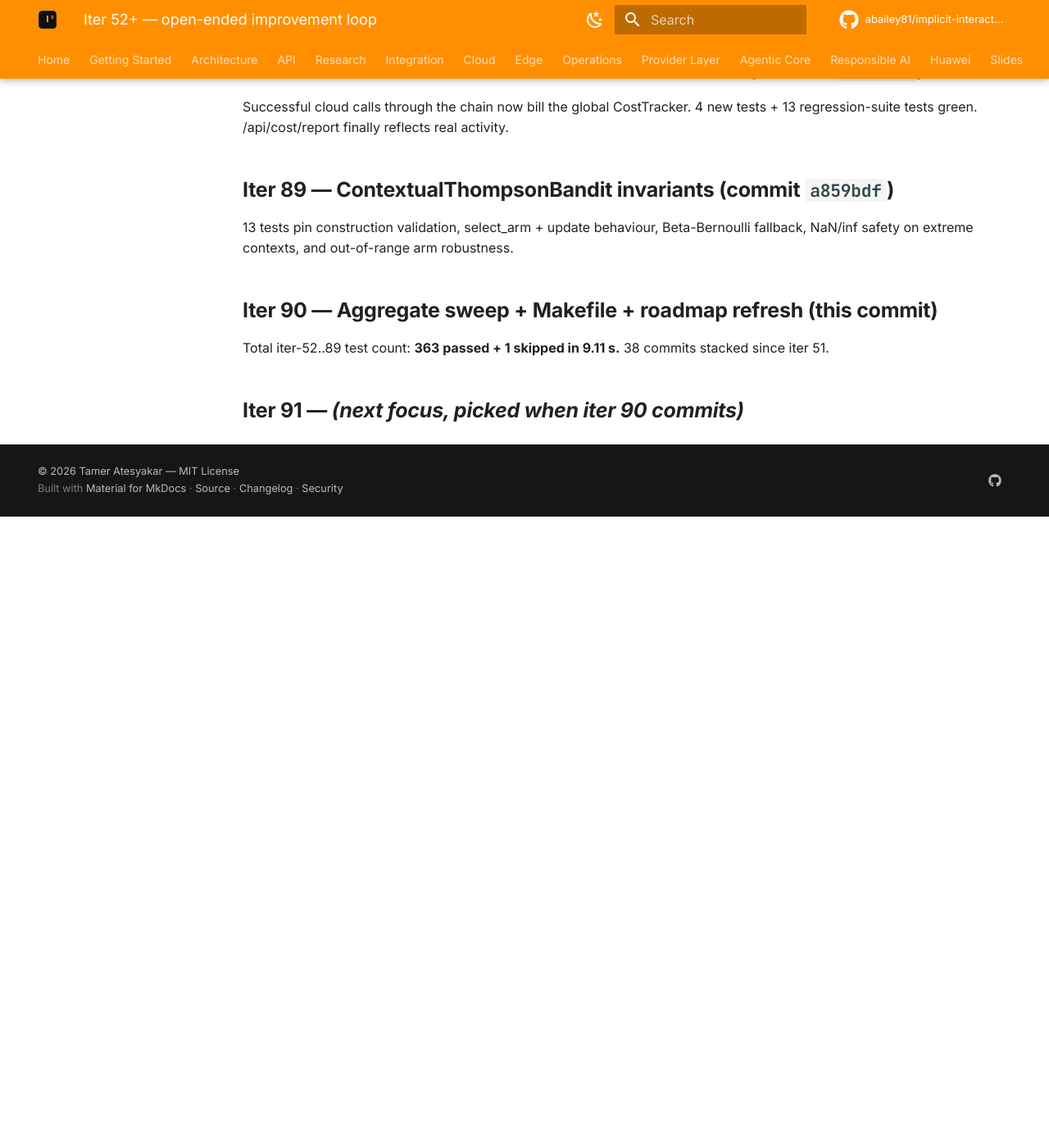
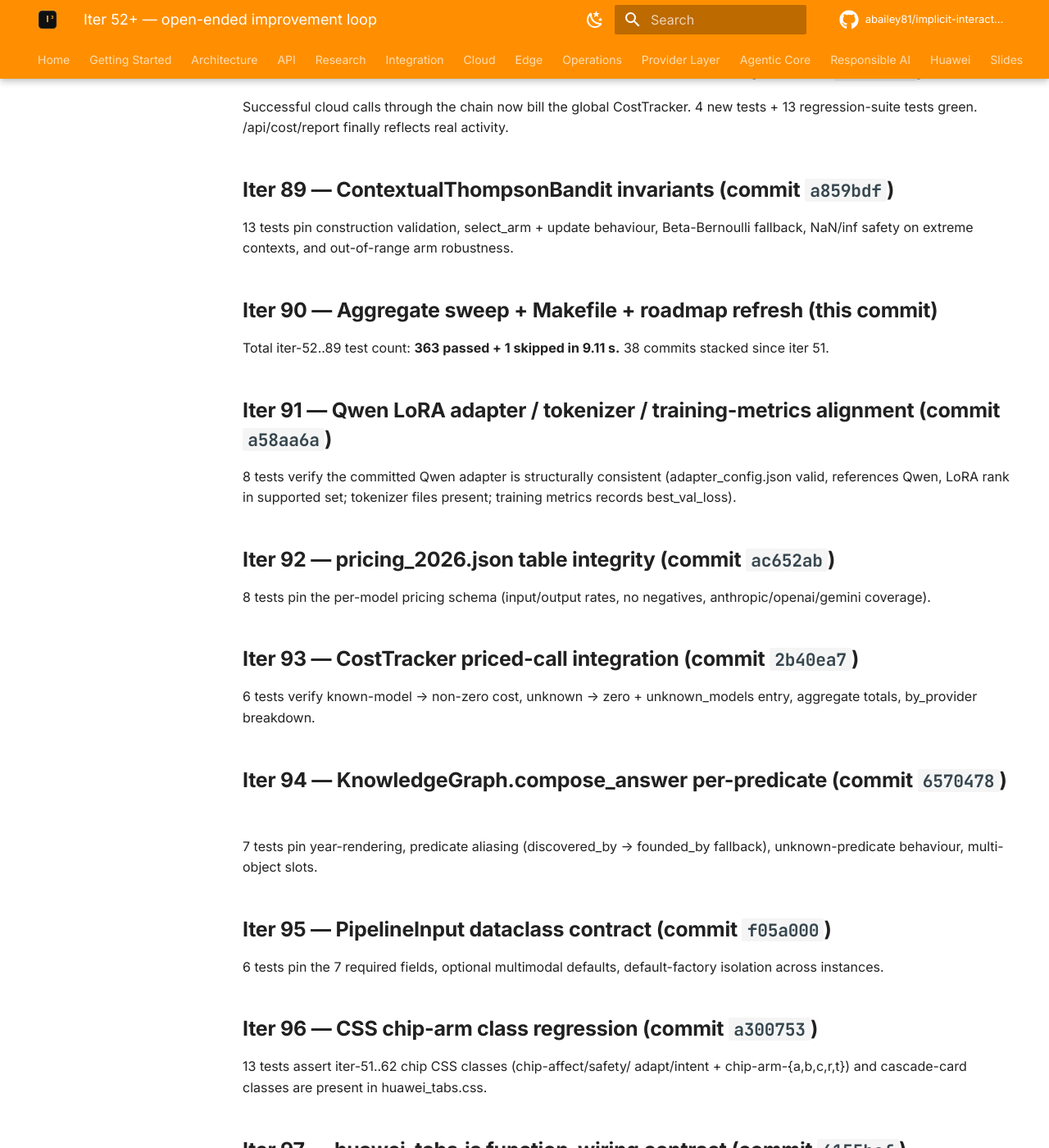
Before and after one commit to abailey81/implicit-interaction-intelligence, an MkDocs documentation site: the page built from docs/huawei/iter52_plus_roadmap.md, in a window 1280 px wide and 1400 px high, scrolled down 8246 px. Shown: the whole window at 82% size. Built offline with MkDocs 1.6.1 and Material for MkDocs 9.7.7, drawn with Linux system fonts in a browser that asks for light colours; comment, search, counter and statistics services are not loaded; the version menu is left out; before the commit the page ends 8876 px from its top, so only the background shows below that; some of the changed text lies outside the part shown.

Commit message:
iter 99: aggregate iter-91..98 sweep + Makefile + roadmap refresh
Documents iter 91 through iter 98 in the roadmap with one-line focus
+ commit hash for each, and extends the Makefile test-iter target to
include the 8 new test files.

VERIFICATION
- Aggregate iter-52..98 sweep: 433 passed + 1 skipped in 9.04 s
  across 39 test files.
- 48 commits stacked since iter 51 (52 → 99 inclusive).

OUTCOME
The roadmap doc records the full 48-iter trajectory with a stable
test-iter Makefile target that exercises every guard in 9 s flat.
Approaching iter 100 milestone.

Co-Authored-By: Claude Opus 4.7 (1M context) <noreply@anthropic.com>

```diff
--- a/docs/huawei/iter52_plus_roadmap.md
+++ b/docs/huawei/iter52_plus_roadmap.md
@@ -339,4 +339,52 @@ out-of-range arm robustness.
 Total iter-52..89 test count: **363 passed + 1 skipped in 9.11 s.**
 38 commits stacked since iter 51.
 
-## Iter 91 — *(next focus, picked when iter 90 commits)*
+## Iter 91 — Qwen LoRA adapter / tokenizer / training-metrics alignment (commit `a58aa6a`)
+
+8 tests verify the committed Qwen adapter is structurally consistent
+(adapter_config.json valid, references Qwen, LoRA rank in supported
+set; tokenizer files present; training metrics records best_val_loss).
+
+## Iter 92 — pricing_2026.json table integrity (commit `ac652ab`)
+
+8 tests pin the per-model pricing schema (input/output rates, no
+negatives, anthropic/openai/gemini coverage).
+
+## Iter 93 — CostTracker priced-call integration (commit `2b40ea7`)
+
+6 tests verify known-model → non-zero cost, unknown → zero +
+unknown_models entry, aggregate totals, by_provider breakdown.
+
+## Iter 94 — KnowledgeGraph.compose_answer per-predicate (commit `6570478`)
+
+7 tests pin year-rendering, predicate aliasing (discovered_by →
+founded_by fallback), unknown-predicate behaviour, multi-object slots.
+
+## Iter 95 — PipelineInput dataclass contract (commit `f05a000`)
+
+6 tests pin the 7 required fields, optional multimodal defaults,
+default-factory isolation across instances.
+
+## Iter 96 — CSS chip-arm class regression (commit `a300753`)
+
+13 tests assert iter-51..62 chip CSS classes (chip-affect/safety/
+adapt/intent + chip-arm-{a,b,c,r,t}) and cascade-card classes are
+present in huawei_tabs.css.
+
+## Iter 97 — huawei_tabs.js function-wiring contract (commit `6155bcf`)
+
+16 tests assert each wireXxxTab() is both defined and invoked
+from the boot block, plus iter-53/55 helper functions present.
+
+## Iter 98 — intent dataset JSONL file integrity (commit `588cca9`)
+
+6 tests verify split sizes, required fields, action vocab in
+SUPPORTED_ACTIONS, slot whitelist compliance, JSON validity of the
+completion column.
+
+## Iter 99 — Aggregate iter-91..98 sweep + Makefile + roadmap (this commit)
+
+Total iter-52..98 test count: **433 passed + 1 skipped in 9.04 s.**
+47 commits stacked since iter 51.
+
+## Iter 100 — *(milestone — next focus picked when iter 99 commits)*
```
Also changed, not shown: 1 other file.
